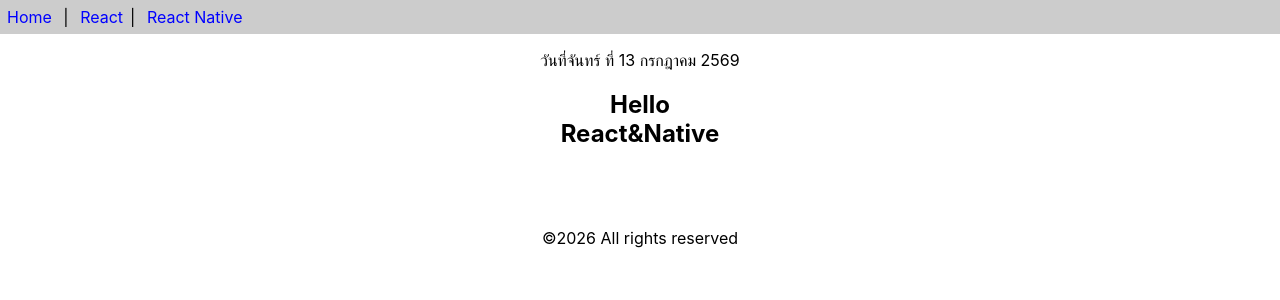
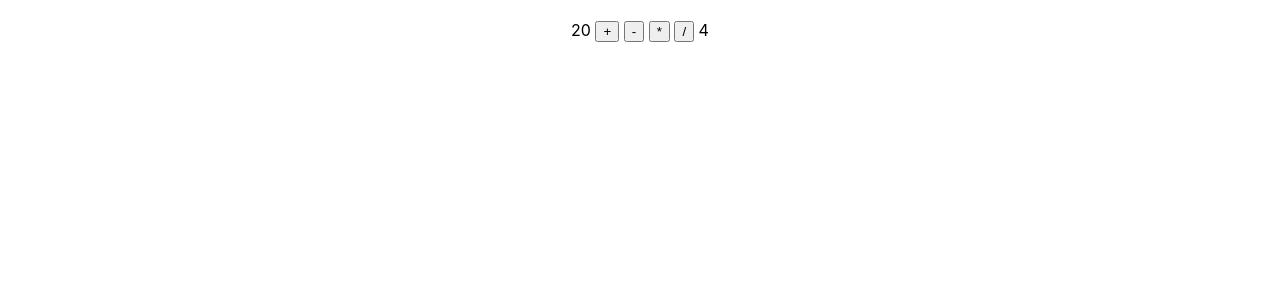
Before and after one commit to s6603051614011-creator/app1, a React (Create React App) app: page / in a window 1280 px wide. Shown: the top 300 px of the page. Built offline with nearby package versions, Linux system fonts and the light colour scheme.

Commit message:
parameter in Event Handler
parameter in Event Handler

```diff
--- a/src/App.js
+++ b/src/App.js
@@ -1,16 +1,9 @@
 import React from 'react';
-import {Header, Content, Footer } from './func-components';
-import Calender from './class-components';
+import {Calculator2} from './calculator';
+
 function App() {
 
-  return (
-    <>
-      <Header/>
-      <p><center><Calender/></center></p>
-      <Content/>
-      <Footer/>
-    </>
-  )
+  return <Calculator2/>;
 }
 
 export default App;
--- /dev/null
+++ b/src/calculator.js
@@ -0,0 +1,22 @@
+import React from 'react'
+
+export function Calculator2() {
+  const n1=20
+  const n2=4
+
+  const calculate=(op)=>{
+    let c=`${n1} ${op} ${n2}`
+    let r= eval(c)
+    alert(`${c} = ${r}`)
+  }
+    return (
+      <div style={{textAlign:'center',marginTop:20}}>
+        <span>{n1}</span>&nbsp;
+        <button onClick={()=>calculate('+')}>+</button>&nbsp;
+        <button onClick={()=>calculate('-')}>-</button>&nbsp;
+        <button onClick={()=>calculate('*')}>*</button>&nbsp;
+        <button onClick={()=>calculate('/')}>/</button>&nbsp;
+        <span>{n2}</span>
+      </div>
+    )
+}
```
